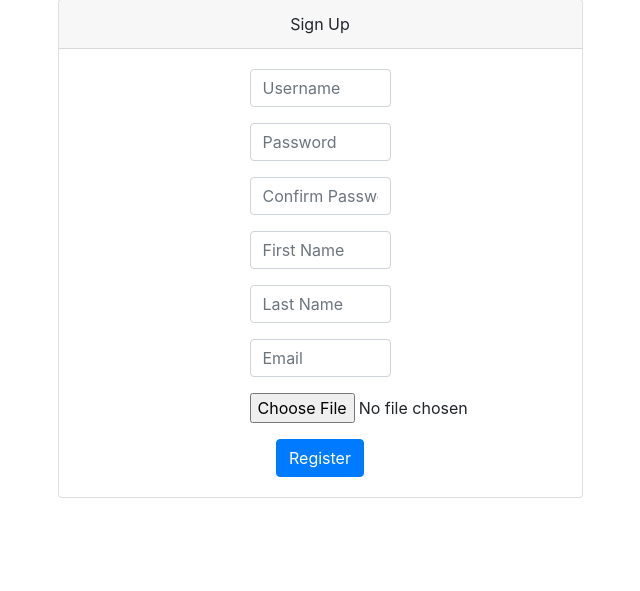
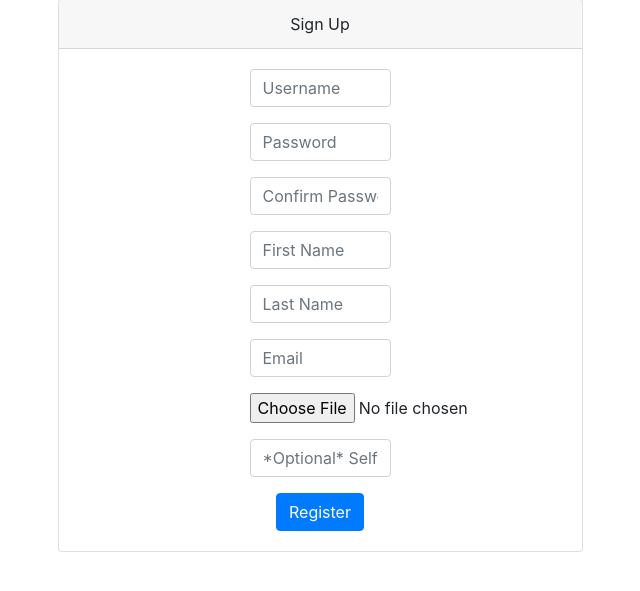
Before and after one commit to ddchon/Zen-of-Python-Puzzle-, a Django app: page /new_user/ in a window 1280 px wide. Shown: the part 57-648 px from the top of the page, without its empty margins (320-960 px from the left). Run offline with Django 3.2, Linux system fonts and the light colour scheme; some libraries are stand-ins or nearby versions.

Commit message:
edit signup

```diff
--- a/zenofpythonpuzzle/templates/zenpythonpages/signup.html
+++ b/zenofpythonpuzzle/templates/zenpythonpages/signup.html
@@ -15,25 +15,28 @@
                             <div class="myform form ">
                                 <form method="post" name="sign_up">
                                     <div class="form-group">
-                                        <input type="text" name="username"  class="form-control my-input" id="username" placeholder="Username">
+                                        <input type="text" name="username"  class="form-control my-input" id="username" placeholder="Username" required>
                                     </div>
                                     <div class="form-group">
-                                        <input type="password" name="password"  class="form-control my-input" id="password" placeholder="Password">
+                                        <input type="password" name="password"  class="form-control my-input" id="password" placeholder="Password" required>
                                     </div>
                                     <div class="form-group">
-                                        <input type="password" name="confirm_pw"  class="form-control my-input" id="confirm_pw" placeholder="Confirm Password">
+                                        <input type="password" name="confirm_pw"  class="form-control my-input" id="confirm_pw" placeholder="Confirm Password" required>
                                     </div>
                                     <div class="form-group">
-                                        <input type="text" name="first_name"  class="form-control my-input" id="first_name" placeholder="First Name">
+                                        <input type="text" name="first_name"  class="form-control my-input" id="first_name" placeholder="First Name" required>
                                     </div>
                                     <div class="form-group">
-                                        <input type="text" name="last_name"  class="form-control my-input" id="last_name" placeholder="Last Name">
+                                        <input type="text" name="last_name"  class="form-control my-input" id="last_name" placeholder="Last Name" required>
                                     </div>
                                     <div class="form-group">
-                                        <input type="email" name="email"  class="form-control my-input" id="email" placeholder="Email">
+                                        <input type="email" name="email"  class="form-control my-input" id="email" placeholder="Email" required>
                                     </div>
                                     <div class="form-group">
                                         <input type="file" name="pic" accept="image/*">
+                                    </div>
+                                    <div class="form-group">
+                                        <input type="text" name="bio"  class="form-control my-input" id="bio" placeholder="*Optional* Self Description" required>
                                     </div>
                                     <div class="text-center ">
                                         <button type="submit" class="btn btn-primary">Register</button>
```
